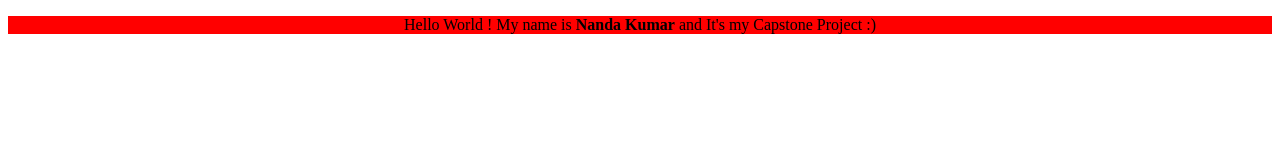
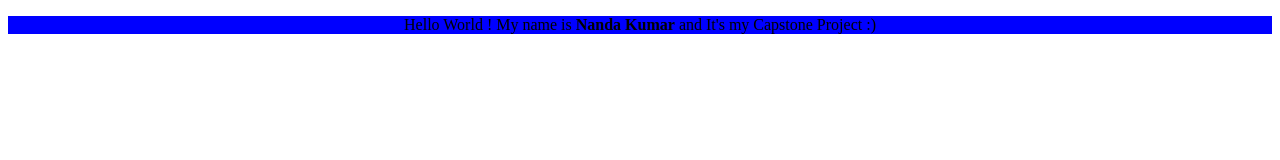
Before and after one commit to NANDA-KUMAR-THIAGARAJAN/Udacity_DevOps_Capstone_project, a plain HTML site: page index.html in a window 1280 px wide. Drawn offline with Linux system fonts and the light colour scheme.

Commit message:
Update index.html

```diff
--- a/index.html
+++ b/index.html
@@ -4,6 +4,6 @@
 	<title>Udacity Cloud DevOps Engineer Nanodegree Program</title>
 </head>
 <body>
-	<p style="background-color: red; text-align: center">Hello World ! My name is <strong>Nanda Kumar</strong> and It's my Capstone Project :) </p>
+	<p style="background-color: blue; text-align: center">Hello World ! My name is <strong>Nanda Kumar</strong> and It's my Capstone Project :) </p>
 </body>
 </html>
```
